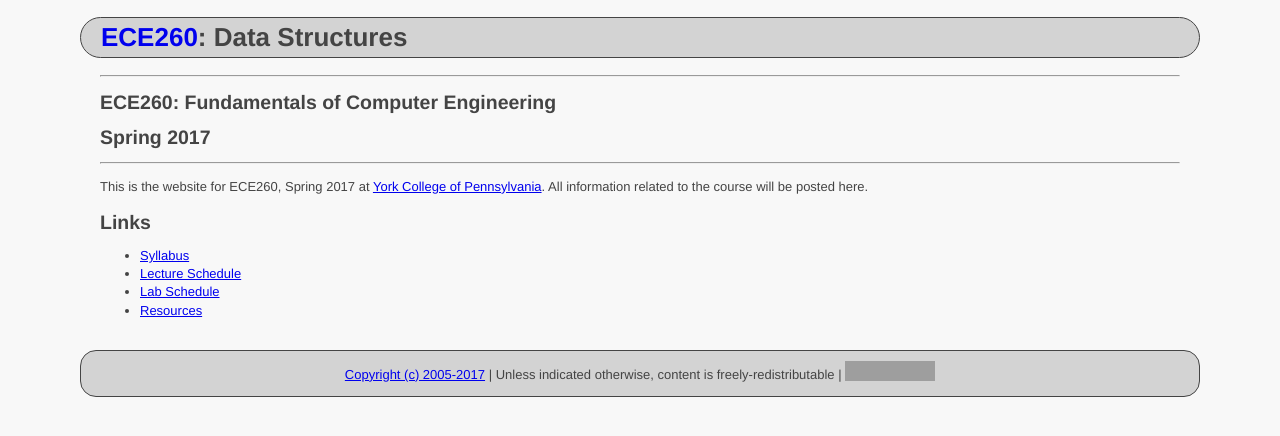
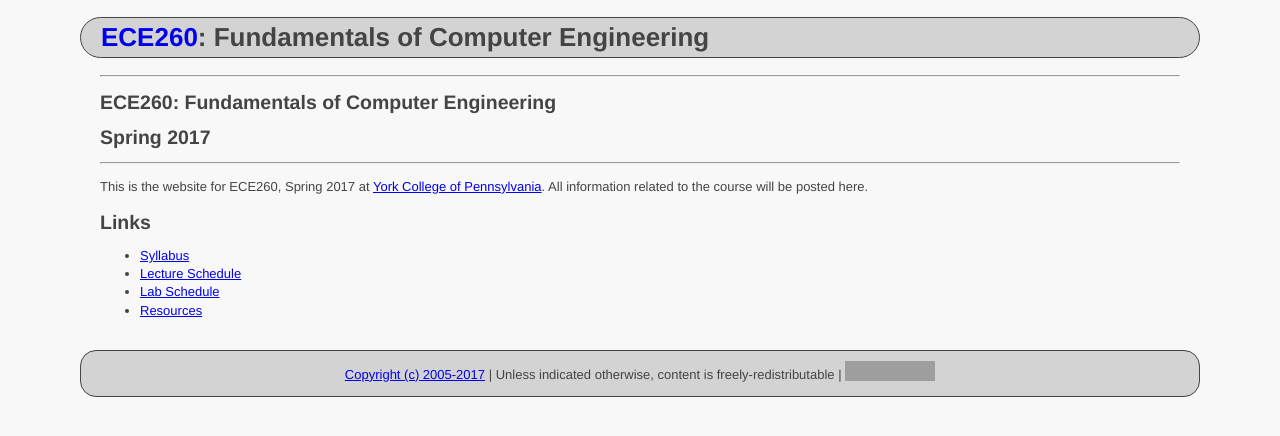
Before and after one commit to ycpcs/ece260-spring2017, a Jekyll site: the page built from index.md, in a window 1280 px wide. Shown: the top 436 px of the page. Built offline with Jekyll 4.4.1, drawn with Linux system fonts in a browser that asks for light colours; grey boxes are pictures that could not be loaded.

Commit message:
fixed index title

```diff
--- a/index.md
+++ b/index.md
@@ -1,7 +1,7 @@
 ---
 layout: default
 course_number: ECE260
-title: Data Structures
+title: Fundamentals of Computer Engineering
 ---
 
 --- --- --- --- --- --- --- --- --- --- --- --- --- --- --- --- --- --- --- --- --- --- --- ---
```
Also changed, not shown: 1 other file.
